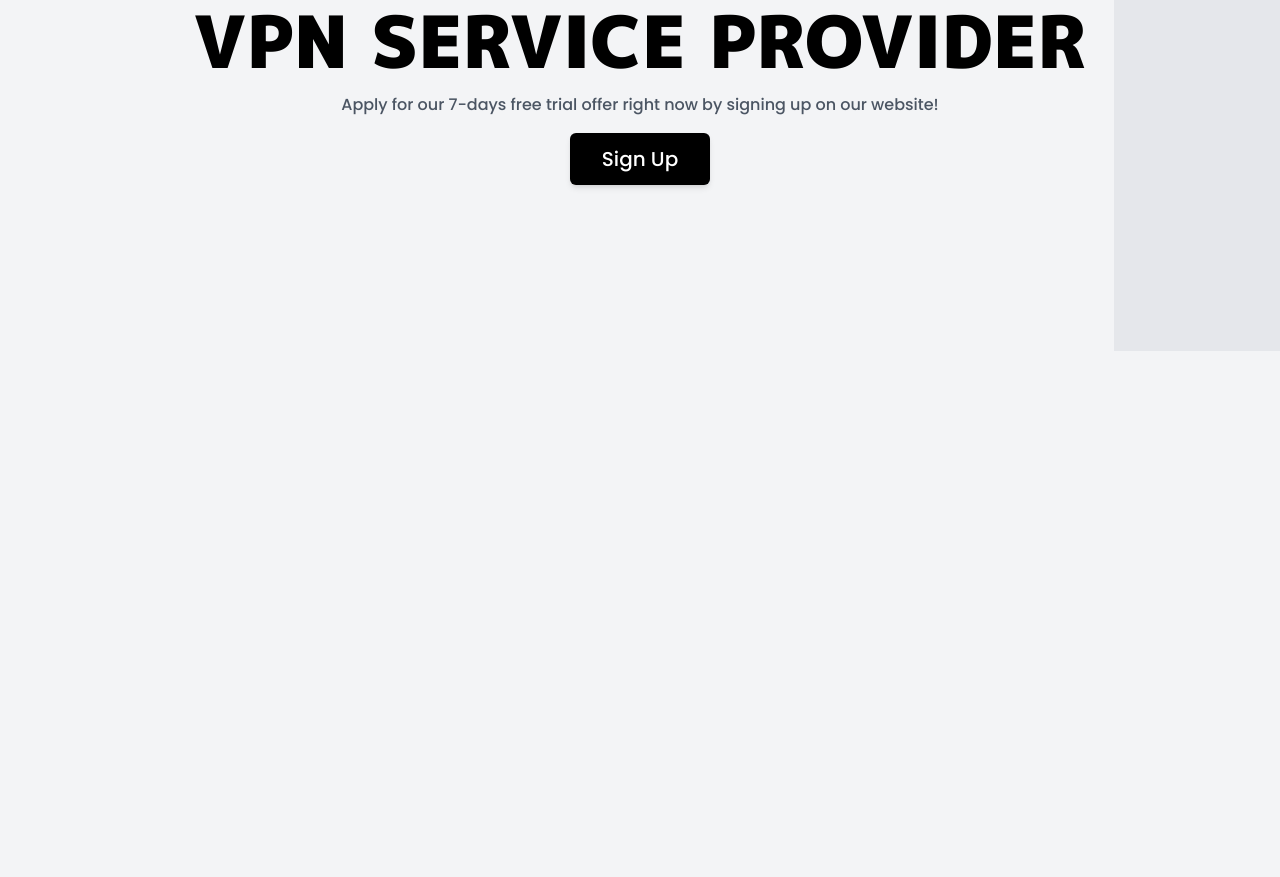
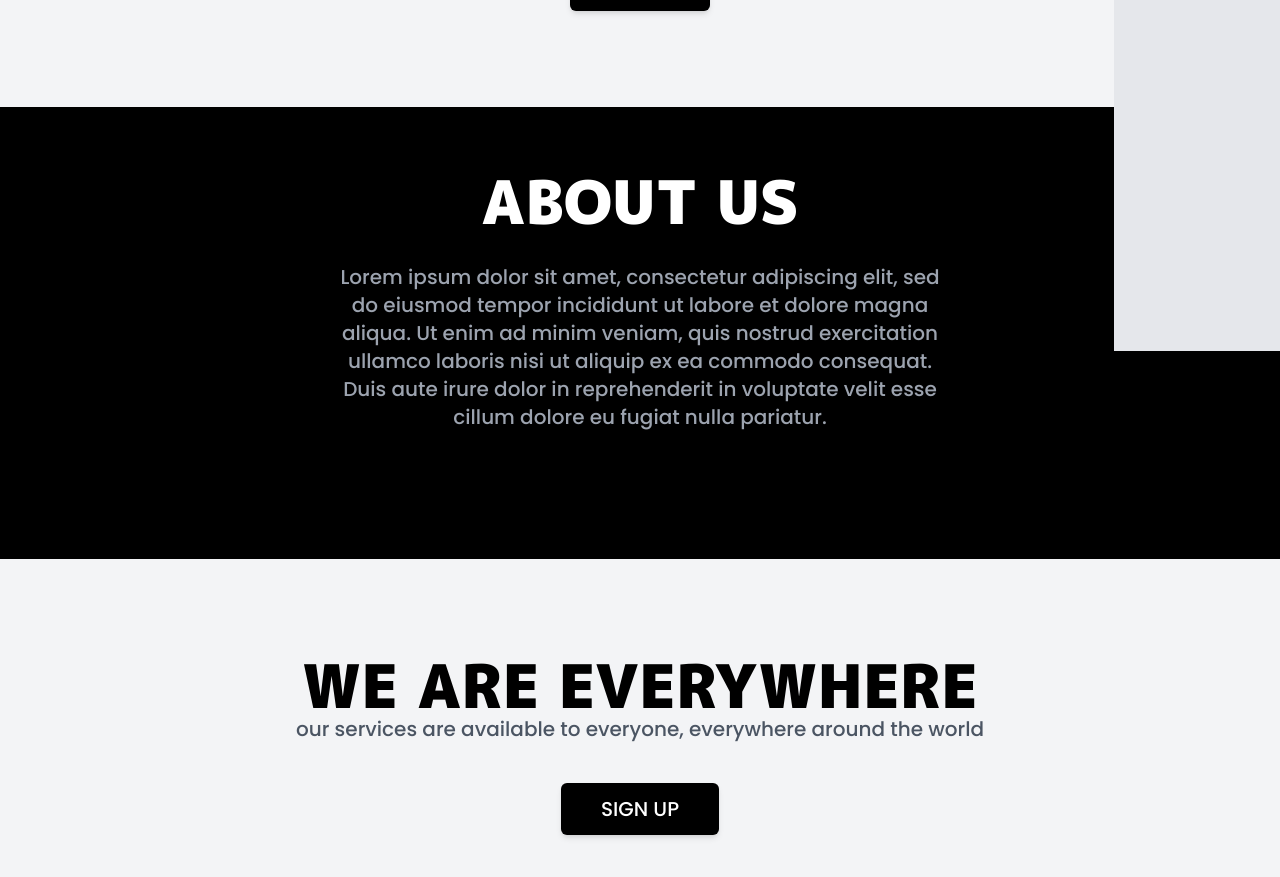
Before and after one commit to Omar-Risi/sparkline, a React (Vite) app: page / in a window 1280 px wide. Shown: the part 449-1326 px from the top of the page. Before the commit the page ends 908 px from the top, so only its background shows below. Built offline with nearby package versions, Linux system fonts and the light colour scheme.

Commit message:
About Done✅

```diff
--- a/src/App.jsx
+++ b/src/App.jsx
@@ -1,13 +1,15 @@
 import Navigation from "./components/Navigation";
 import Hero from "./components/Hero";
+import About from "./components/About";
 
 function App() {
     return (
         <>
             <Navigation />
 
-            <main className="h-screen flex items-center justify-center flex-col ">
+            <main className="min-h-screen flex items-center justify-center flex-col pt-24 ">
                 <Hero />
+                <About />
             </main>
         </>
     );
--- /dev/null
+++ b/src/components/About.jsx
@@ -0,0 +1,27 @@
+function About() {
+  return (
+    <>
+    <section className="bg-black text-white mt-24 w-full  px-8 py-16 flex-col flex justify-start items-center" id="about">
+      <h1 className="font-title text-4xl lg:text-6xl font-black ">ABOUT US</h1>
+      <p className="w-3/4  lg:w-1/2 text-base font-medium lg:text-xl text-center text-gray-400 mt-8 mb-16">
+        Lorem ipsum dolor sit amet, consectetur adipiscing elit, sed do eiusmod
+        tempor incididunt ut labore et dolore magna aliqua. Ut enim ad minim
+        veniam, quis nostrud exercitation ullamco laboris nisi ut aliquip ex ea
+        commodo consequat. Duis aute irure dolor in reprehenderit in voluptate
+        velit esse cillum dolore eu fugiat nulla pariatur.
+      </p>
+    </section>
+    <section className="flex flex-col justify-center items-center py-24">
+        <h1 className="font-black font-title text-4xl lg:text-6xl"> WE ARE EVERYWHERE</h1>
+        <p className="text-gray-600 font-medium text-xl text-center">
+            our services are available to everyone, everywhere around the world
+        </p>
+
+        <button className="bg-black px-10 py-3 text-xl font-sub text-white font-medium rounded-md shadow-md ease-in-out duration-200 hover:bg-white hover:text-black mt-10">
+            SIGN UP
+        </button>
+    </section>
+    </>
+  );
+}
+export default About;
--- a/src/components/Hero.jsx
+++ b/src/components/Hero.jsx
@@ -4,7 +4,7 @@ function Hero() {
         <h1 className="text-3xl lg:text-7xl font-title font-black text-center">
             THE BEST <br /> VPN SERVICE PROVIDER
         </h1>
-        <p className="text-gray-600 font-sub font-medium text-center">Apply for our 7-days free trial offer right now by signing up on our website!</p>
+        <p className="text-gray-600 text-xl font-sub font-medium text-center">Apply for our 7-days free trial offer right now by signing up on our website!</p>
         <button className="bg-black px-8 py-3 text-xl font-sub text-white font-medium rounded-md shadow-md ease-in-out duration-200 hover:bg-white hover:text-black"> Sign Up</button>
     </section>)
 }
```
